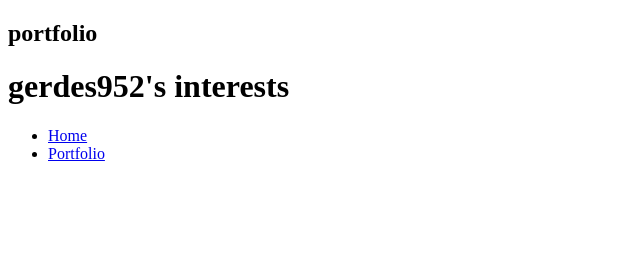
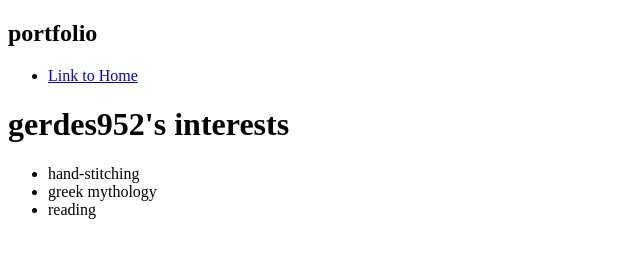
Before and after one commit to gerdes952/gerdes952.github.io, a plain HTML site: page portfolio.html in a window 1280 px wide. Shown: the whole page, without its empty margins (0-640 px from the left). Drawn offline with Linux system fonts and the light colour scheme.

Commit message:
add portfolio.html file

```diff
--- a/portfolio.html
+++ b/portfolio.html
@@ -13,20 +13,23 @@
               <main>
                   <div> </div>
                      <h1> portfolio</h1>
-                      <ul id="portfolio">
-                      </ul>
+
+                     <ul id="nav-ul">
+                      <li class="nav-li">
+                      <a class="nav-a" href="index.html">Link to Home</a>
+                   </li>
+                </ul>
                     </div>
                   </main>
                 <h1>gerdes952's interests</h1>
-                <ul id="nav-ul">
-                   <li class="nav-li">
-                   <a class="nav-a" href="index.html">Home</a>
-                 </li>
-                 <li class="nav-li">
-                   <a class="nav-a" href="portfolio.html">Portfolio</a>
-                 </li>
-             </ul>
 
+
+
+             <ul>
+              <li> hand-stitching </li>
+              <li> greek mythology</li>
+              <li> reading </li>
+          </ul>
             </main>
          </nav>
      </div>
```
Also changed, not shown: index.html (+1 -5 lines).
